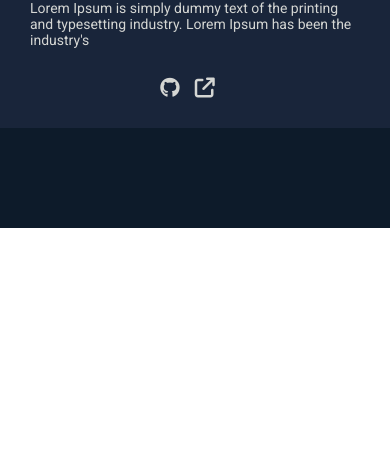
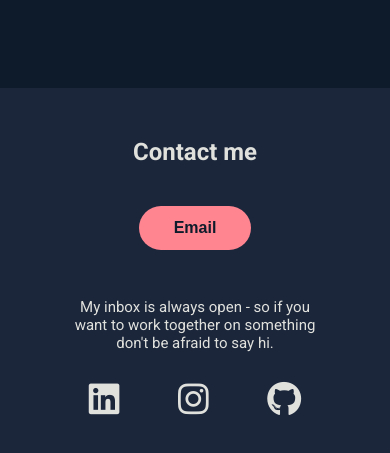
Before and after one commit to Raitis128/Porfolio, a React (Vite) app: page / in a window 390 px wide. Shown: the part 3402-3855 px from the top of the page. Before the commit the page ends 3630 px from the top, so only its background shows below. Built offline with nearby package versions, Linux system fonts and the light colour scheme.

Commit message:
Add jsx and styles for contact component and fix styles for projects component

```diff
--- a/src/App.jsx
+++ b/src/App.jsx
@@ -3,6 +3,7 @@ import Header from "./components/header/header.component";
 import About from "./components/about/about.component";
 import Skills from "./components/skills/skills.component";
 import Projects from "./components/projects/projects.component";
+import Contact from "./components/contact/contact.component";
 
 function App() {
   return (
@@ -12,6 +13,7 @@ function App() {
       <About />
       <Skills />
       <Projects />
+      <Contact />
     </>
   );
 }
--- a/src/components/contact/contact.component.jsx
+++ b/src/components/contact/contact.component.jsx
@@ -0,0 +1,29 @@
+import { ContactSection, ContactIcons } from "./contact.styles";
+
+const Contact = () => {
+  return (
+    <ContactSection id="contact">
+      <h2>Contact me</h2>
+      <a href="mailto:raitisiziks@gmail.com">
+        <button className="button">Email</button>
+      </a>
+      <p>
+        My inbox is always open - so if you want to work together on something
+        don&apos;t be afraid to say hi.
+      </p>
+      <ContactIcons>
+        <a href="https://www.linkedin.com/in/raitis128/" target="_blank">
+          <i className="fa-brands fa-linkedin fa-4x linkedin"></i>
+        </a>
+        <a href="https://www.instagram.com/raitis128/" target="_blank">
+          <i className="fa-brands fa-instagram fa-4x instagram"></i>
+        </a>
+        <a href="https://github.com/Raitis128" target="_blank">
+          <i className="fa-brands fa-github fa-4x github"></i>
+        </a>
+      </ContactIcons>
+    </ContactSection>
+  );
+};
+
+export default Contact;
--- /dev/null
+++ b/src/components/contact/contact.styles.jsx
@@ -0,0 +1,85 @@
+import styled from "styled-components";
+
+export const ContactSection = styled.section`
+  background-color: var(--background-dark-secondary);
+  text-align: center;
+  color: var(--text-color-dark-primary);
+  padding: 8rem 0;
+
+  h2 {
+    font-size: 2.4rem;
+  }
+
+  p {
+    padding-top: 6rem;
+    width: 45rem;
+    font-size: 2rem;
+    margin: 0 auto;
+
+    @media only screen and (max-width: 1024px) {
+      padding-top: 6rem;
+      font-size: 1.5rem;
+    }
+
+    @media only screen and (max-width: 768px) {
+      padding: 4.8rem 7.3rem 0;
+      width: auto;
+    }
+  }
+
+  button {
+    padding: 2rem 5.7rem;
+    font-size: 2.4rem;
+    border-radius: 5rem;
+    background-color: var(--text-color-dark-secondary);
+    color: var(--background-dark-primary);
+    font-weight: bold;
+    border: 0;
+    margin-top: 4rem;
+    cursor: pointer;
+
+    @media only screen and (max-width: 1024px) {
+      padding: 2rem 5rem;
+    }
+
+    @media only screen and (max-width: 768px) {
+      padding: 1.3rem 3.5rem;
+      font-size: 1.6rem;
+    }
+
+    &:hover {
+      -webkit-box-shadow: 0px 0px 31px 2px rgba(0, 0, 0, 1);
+      -moz-box-shadow: 0px 0px 31px 2px rgba(0, 0, 0, 1);
+      box-shadow: 0px 0px 31px 2px rgba(0, 0, 0, 1);
+    }
+  }
+
+  @media only screen and (max-width: 1024px) {
+    padding: 7rem 0;
+
+    .fa-4x {
+      font-size: 3.5rem;
+    }
+  }
+
+  @media only screen and (max-width: 768px) {
+    padding: 5rem 0;
+  }
+`;
+
+export const ContactIcons = styled.section`
+  padding-top: 6rem;
+  max-width: 33rem;
+  display: flex;
+  justify-content: space-around;
+  margin: 0 auto;
+
+  @media only screen and (max-width: 1024px) {
+    padding-top: 5.8rem;
+  }
+
+  @media only screen and (max-width: 760px) {
+    padding-top: 3rem;
+    justify-content: space-evenly;
+  }
+`;
--- a/src/components/projects/projects.styles.jsx
+++ b/src/components/projects/projects.styles.jsx
@@ -11,12 +11,16 @@ export const ProjectsSection = styled.section`
   }
 
   @media only screen and (max-width: 1024px) {
-    padding: 5rem 0;
+    padding: 5rem 5rem;
 
     h2 {
       font-size: 2.4rem;
       margin-bottom: 5rem;
     }
+  }
+
+  @media only screen and (max-width: 425px) {
+    padding: 5rem 0;
   }
 `;
 
@@ -62,6 +66,10 @@ export const Project = styled.section`
   }
 
   @media only screen and (max-width: 425px) {
+    img {
+      min-height: 30rem;
+    }
+
     img:nth-child(odd),
     img:nth-child(even) {
       border-radius: 0;
@@ -92,6 +100,7 @@ export const Card = styled.section`
   p {
     font-size: 1.8rem;
     margin-bottom: 4rem;
+    text-align: center;
   }
 
   i {
@@ -144,8 +153,8 @@ export const Card = styled.section`
     }
 
     nav {
-        display: flex;
-        justify-content: center;
+      display: flex;
+      justify-content: center;
     }
   }
 
```
Also changed, not shown: prev_files/index.html (+1 -22 lines), prev_files/styles.css (+0 -130 lines), src/components/contact/contact.styles.css (deleted).
